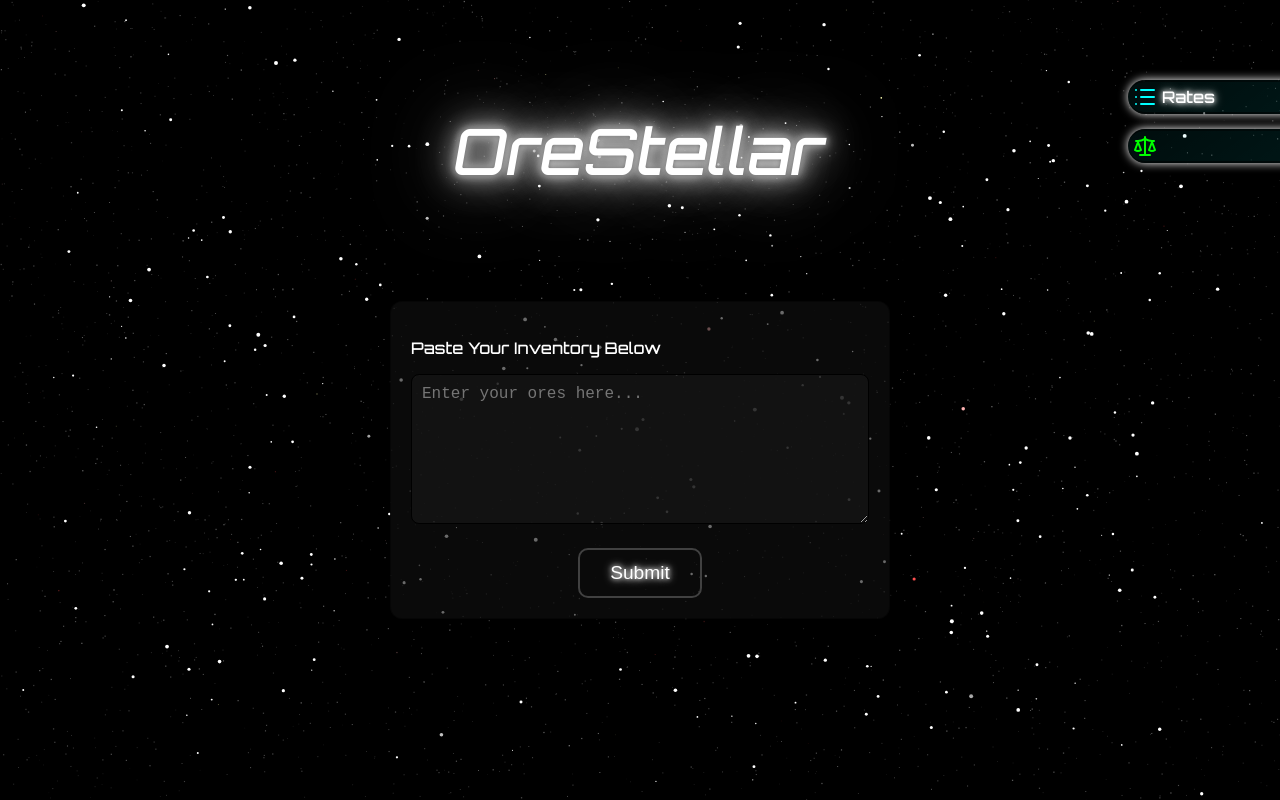
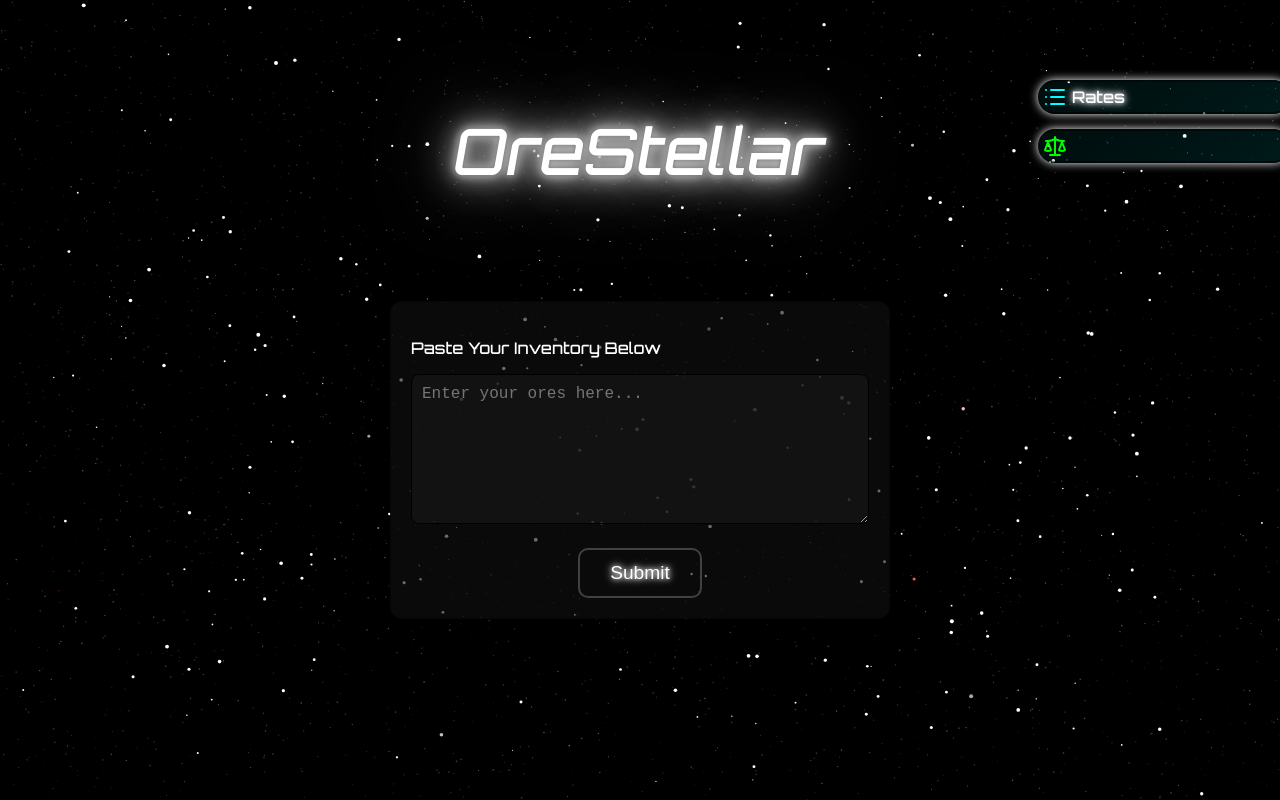
Before and after one commit to OreStellar/Orestellar.github.io, a plain HTML site: page index.html in a window 1280 px wide. Drawn offline with Linux system fonts and the light colour scheme; a web font is replaced by a local one.

Commit message:
Update index.html

```diff
--- a/index.html
+++ b/index.html
@@ -283,7 +283,7 @@ body {
     box-shadow: 0 0 10px #fff;
     transition: transform 0.3s ease, box-shadow 0.3s ease;
     gap: 10px;
-    transform: translateX(100px);
+    transform: translateX(10px);
 }
 .sideTab:hover {
     transform: translateX(10px);
```
